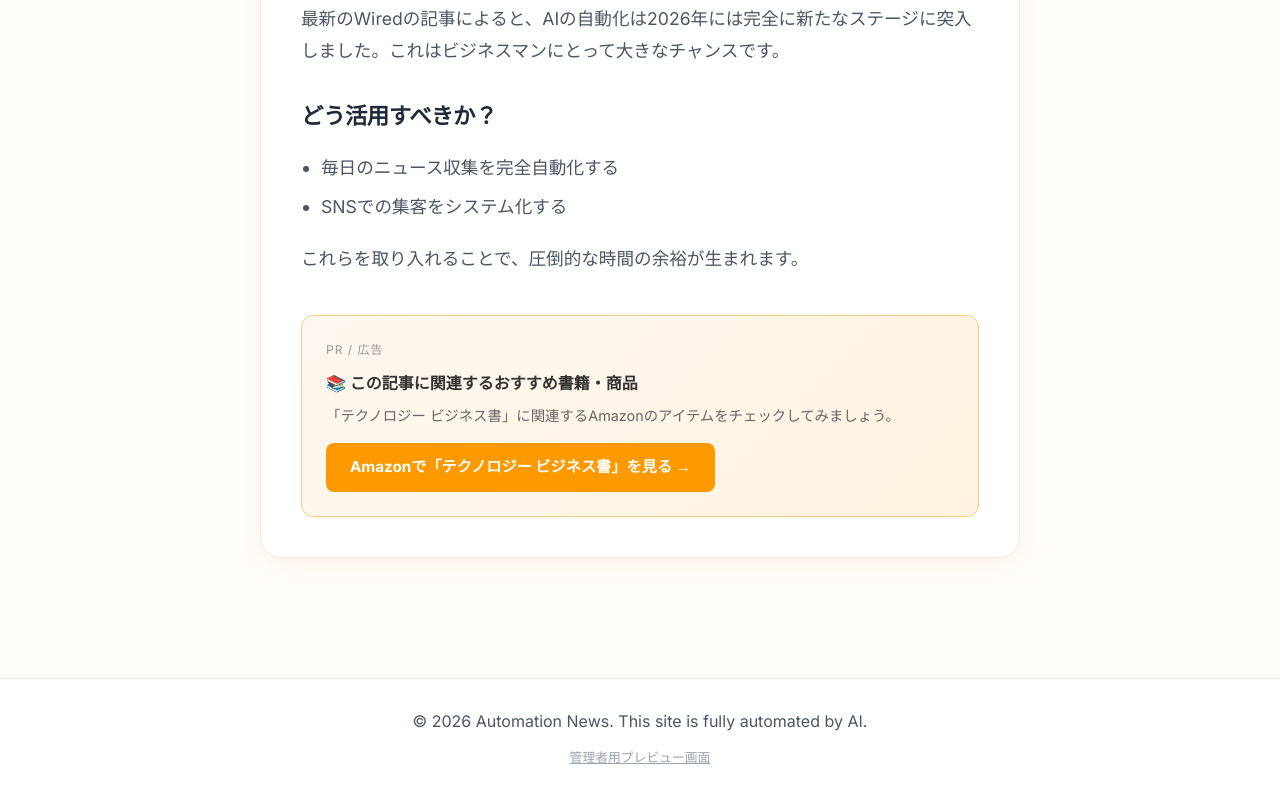
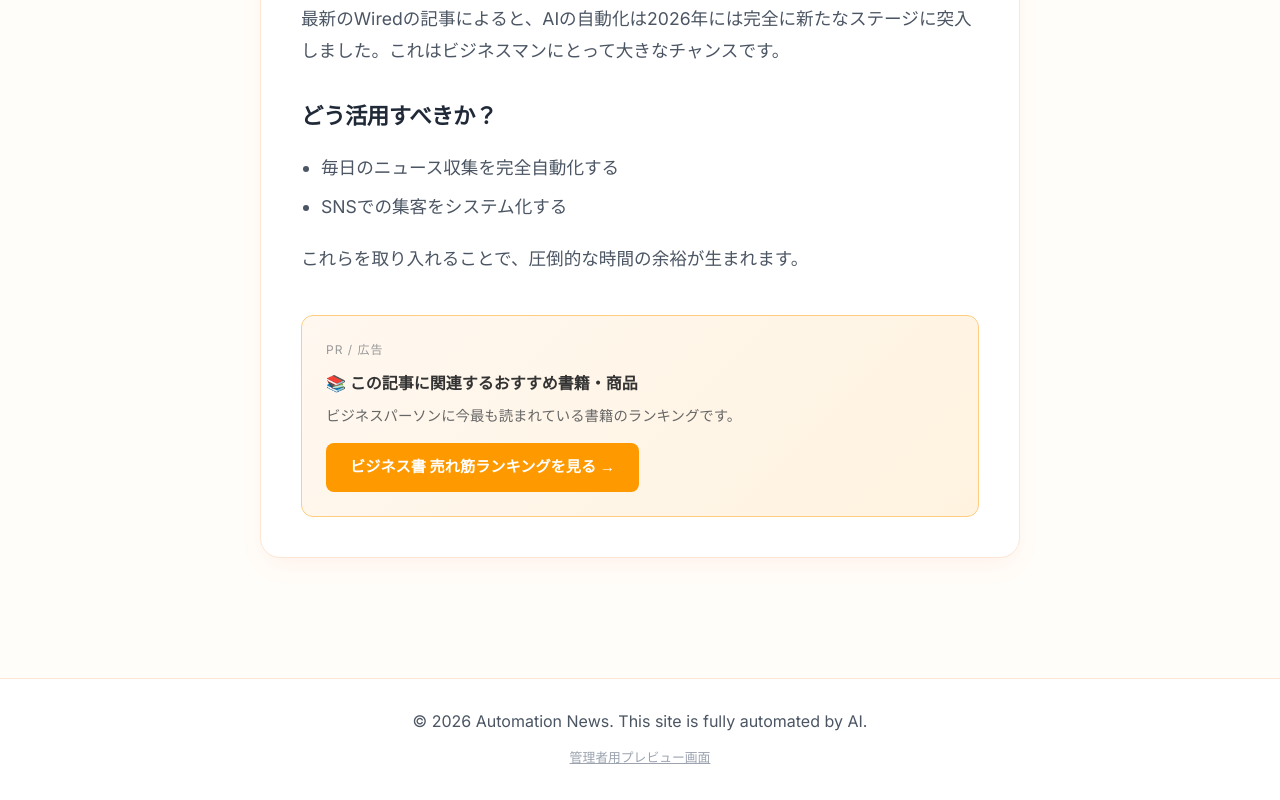
Before and after one commit to naninunenomi/ars-project, a Next.js app in the folder web/: page /articles/article_20260607140000 in a window 1280 px wide. Shown: the part 535-1335 px from the top of the page. Built offline with nearby package versions, Linux system fonts and the light colour scheme.

Commit message:
Upgrade affiliate links: keyword search → category-specific bestseller rankings

```diff
--- a/web/src/components/AmazonAffiliateBox.tsx
+++ b/web/src/components/AmazonAffiliateBox.tsx
@@ -1,37 +1,126 @@
-import Link from 'next/link';
-
 const TRACKING_ID = 'automationnew-22';
 
-// 記事のカテゴリ・タイトルから最適なAmazon検索キーワードを生成
-function getAmazonKeyword(title: string, category: string): string {
+// カテゴリ・タイトルに応じてAmazonのベストセラーランキングページへ誘導する
+// 検索結果よりも「実際に売れているもの」が並ぶためコンバージョン率が高い
+
+interface RankingConfig {
+  url: string;       // AmazonランキングページのURL（タグ付き）
+  label: string;     // ボタンに表示するラベル
+  description: string; // 説明文
+  emoji: string;     // アイコン絵文字
+}
+
+function getRankingConfig(title: string, category: string): RankingConfig {
   const text = `${title} ${category}`.toLowerCase();
 
-  if (text.includes('ai') || text.includes('人工知能') || text.includes('chatgpt') || text.includes('gemini') || text.includes('claude')) {
-    return 'AI ビジネス活用';
+  // AI・機械学習・ChatGPT系 → コンピュータ・ITカテゴリのベストセラー
+  if (
+    text.includes('ai') || text.includes('人工知能') ||
+    text.includes('chatgpt') || text.includes('gemini') ||
+    text.includes('claude') || text.includes('llm') ||
+    text.includes('機械学習') || text.includes('生成ai')
+  ) {
+    return {
+      url: `https://www.amazon.co.jp/gp/bestsellers/books/466282/?tag=${TRACKING_ID}`,
+      label: 'AI・コンピュータ書籍 売れ筋ランキングを見る',
+      description: 'AIの波に乗り遅れないために。今最も読まれているIT・AI関連書籍のランキングです。',
+      emoji: '🤖',
+    };
   }
-  if (text.includes('プログラミング') || text.includes('python') || text.includes('javascript') || text.includes('コード')) {
-    return 'プログラミング 入門書';
+
+  // スタートアップ・起業・副業・個人開発 → 起業・独立カテゴリ
+  if (
+    text.includes('スタートアップ') || text.includes('startup') ||
+    text.includes('起業') || text.includes('独立') ||
+    text.includes('副業') || text.includes('フリーランス') ||
+    text.includes('個人開発') || text.includes('saas') ||
+    text.includes('product hunt') || text.includes('hacker news')
+  ) {
+    return {
+      url: `https://www.amazon.co.jp/gp/bestsellers/books/2193047051/?tag=${TRACKING_ID}`,
+      label: '起業・独立・副業 売れ筋ランキングを見る',
+      description: '副業・起業を始めたい方へ。今最も読まれているビジネス書のランキングです。',
+      emoji: '🚀',
+    };
   }
-  if (text.includes('セキュリティ') || text.includes('security') || text.includes('ハッキング')) {
-    return '情報セキュリティ';
+
+  // プログラミング・開発系 → コンピュータ・IT
+  if (
+    text.includes('プログラミング') || text.includes('python') ||
+    text.includes('javascript') || text.includes('コード') ||
+    text.includes('開発') || text.includes('エンジニア')
+  ) {
+    return {
+      url: `https://www.amazon.co.jp/gp/bestsellers/books/466282/?tag=${TRACKING_ID}`,
+      label: 'プログラミング・IT書籍 売れ筋ランキングを見る',
+      description: 'プログラミングを学びたい方へ。今最も売れているIT書籍のランキングです。',
+      emoji: '💻',
+    };
   }
-  if (text.includes('スタートアップ') || text.includes('startup') || text.includes('起業') || text.includes('ベンチャー')) {
-    return '起業 ビジネス書';
+
+  // マーケティング・SNS・集客系 → マーケティング・セールス
+  if (
+    text.includes('マーケティング') || text.includes('sns') ||
+    text.includes('twitter') || text.includes('instagram') ||
+    text.includes('集客') || text.includes('ブランド')
+  ) {
+    return {
+      url: `https://www.amazon.co.jp/gp/bestsellers/books/466286/?tag=${TRACKING_ID}`,
+      label: 'マーケティング書籍 売れ筋ランキングを見る',
+      description: 'ビジネスをもっと伸ばしたい方へ。今最も読まれているマーケティング書籍です。',
+      emoji: '📣',
+    };
   }
-  if (text.includes('クラウド') || text.includes('aws') || text.includes('azure') || text.includes('gcp')) {
-    return 'クラウド インフラ';
+
+  // セキュリティ・プライバシー系 → コンピュータ・IT
+  if (
+    text.includes('セキュリティ') || text.includes('security') ||
+    text.includes('ハッキング') || text.includes('プライバシー')
+  ) {
+    return {
+      url: `https://www.amazon.co.jp/gp/bestsellers/books/466282/?tag=${TRACKING_ID}`,
+      label: 'IT・セキュリティ書籍 売れ筋ランキングを見る',
+      description: 'デジタル時代のリスク管理を学びたい方へ。今最も読まれているセキュリティ書籍です。',
+      emoji: '🔐',
+    };
   }
-  if (text.includes('ロボット') || text.includes('自動化') || text.includes('automation')) {
-    return '業務自動化 効率化';
+
+  // 自動化・業務効率化系 → ビジネス実務
+  if (
+    text.includes('自動化') || text.includes('automation') ||
+    text.includes('効率化') || text.includes('業務') ||
+    text.includes('ツール') || text.includes('workflow')
+  ) {
+    return {
+      url: `https://www.amazon.co.jp/gp/bestsellers/books/466284/?tag=${TRACKING_ID}`,
+      label: 'ビジネス効率化 売れ筋ランキングを見る',
+      description: '仕事をもっとラクにしたい方へ。今最も読まれているビジネス効率化の書籍です。',
+      emoji: '⚡',
+    };
   }
-  if (text.includes('sns') || text.includes('twitter') || text.includes('instagram') || text.includes('tiktok')) {
-    return 'SNS マーケティング';
+
+  // ガジェット・デバイス・ハードウェア系 → 家電・カメラ
+  if (
+    text.includes('ガジェット') || text.includes('デバイス') ||
+    text.includes('iphone') || text.includes('android') ||
+    text.includes('カメラ') || text.includes('ev') ||
+    text.includes('電気自動車')
+  ) {
+    return {
+      url: `https://www.amazon.co.jp/gp/bestsellers/electronics/?tag=${TRACKING_ID}`,
+      label: '家電・ガジェット 売れ筋ランキングを見る',
+      description: '最新ガジェットをチェックしたい方へ。今最も売れている家電・デジタル製品のランキングです。',
+      emoji: '📱',
+    };
   }
-  if (text.includes('ev') || text.includes('電気自動車') || text.includes('tesla')) {
-    return 'EV 電気自動車';
-  }
-  // デフォルト
-  return 'テクノロジー ビジネス書';
+
+  // デフォルト → ビジネス書全般のベストセラー
+  return {
+    url: `https://www.amazon.co.jp/gp/bestsellers/books/466284/?tag=${TRACKING_ID}`,
+    label: 'ビジネス書 売れ筋ランキングを見る',
+    description: 'ビジネスパーソンに今最も読まれている書籍のランキングです。',
+    emoji: '📚',
+  };
 }
 
 interface AmazonAffiliateBoxProps {
@@ -40,9 +129,7 @@ interface AmazonAffiliateBoxProps {
 }
 
 export default function AmazonAffiliateBox({ title, category }: AmazonAffiliateBoxProps) {
-  const keyword = getAmazonKeyword(title, category);
-  const encodedKeyword = encodeURIComponent(keyword);
-  const affiliateUrl = `https://www.amazon.co.jp/s?k=${encodedKeyword}&tag=${TRACKING_ID}`;
+  const config = getRankingConfig(title, category);
 
   return (
     <div style={{
@@ -67,17 +154,17 @@ export default function AmazonAffiliateBox({ title, category }: AmazonAffiliateB
         marginBottom: '8px',
         color: '#333',
       }}>
-        📚 この記事に関連するおすすめ書籍・商品
+        {config.emoji} この記事に関連するおすすめ書籍・商品
       </p>
       <p style={{
         fontSize: '0.9rem',
         color: '#666',
         marginBottom: '16px',
       }}>
-        「{keyword}」に関連するAmazonのアイテムをチェックしてみましょう。
+        {config.description}
       </p>
       <a
-        href={affiliateUrl}
+        href={config.url}
         target="_blank"
         rel="noopener noreferrer"
         style={{
@@ -91,7 +178,7 @@ export default function AmazonAffiliateBox({ title, category }: AmazonAffiliateB
           fontSize: '0.95rem',
         }}
       >
-        Amazonで「{keyword}」を見る →
+        {config.label} →
       </a>
     </div>
   );
```
